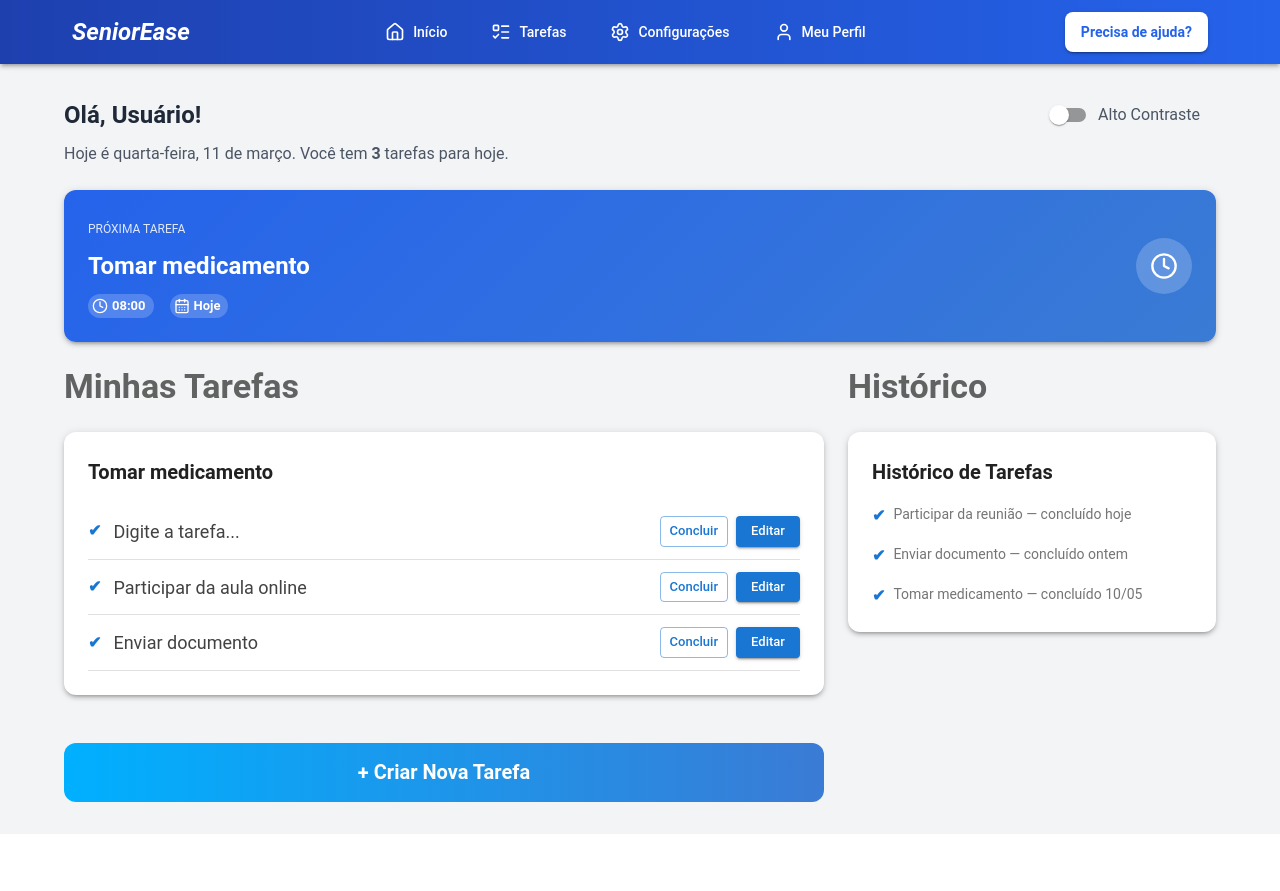
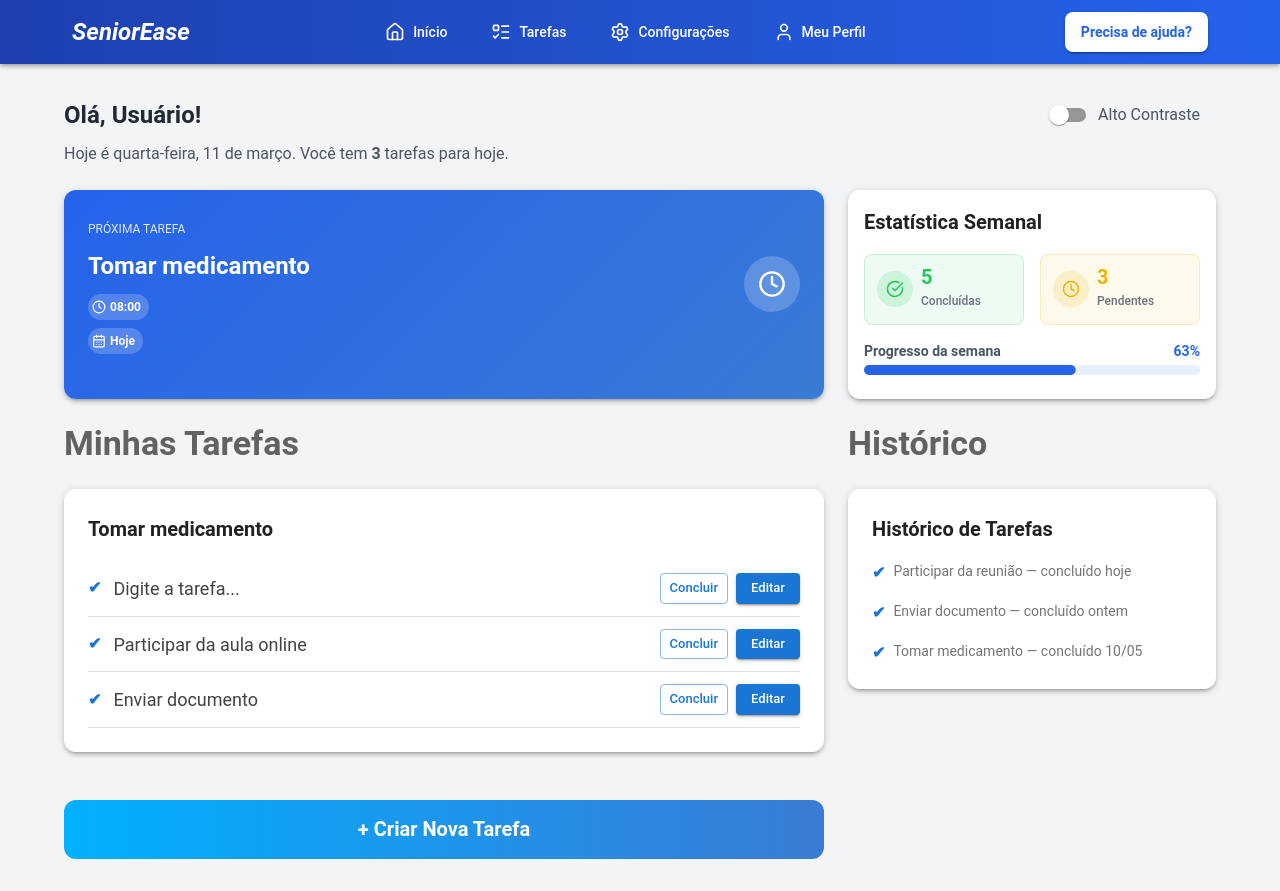
Before and after one commit to RychardAlcantara/SeniorEase, a Next.js app: page /dashboard in a window 1280 px wide. Before the commit the page ends 834 px from the top, so only its background shows below. Built offline with nearby package versions, Linux system fonts and the light colour scheme; what @mui/material-nextjs would draw is missing.

Commit message:
Adicionado card de estatística semanal

```diff
--- a/src/app/dashboard/page.tsx
+++ b/src/app/dashboard/page.tsx
@@ -5,6 +5,7 @@ import TaskList from "@/src/presentation/components/TaskList"
 import HistoryList from "@/src/presentation/components/HistoryList"
 import CreateTaskButton from "@/src/presentation/components/CreateTaskButton"
 import NextTaskCard from "@/src/presentation/components/NextTaskCard"
+import WeeklyStatsCard from "@/src/presentation/components/WeeklyStatsCard"
 import { useContraste } from "@/src/presentation/contexts/ContrasteContext"
 import { useConfig } from "@/src/presentation/contexts/ConfigContext"
 import Box from "@mui/material/Box"
@@ -64,8 +65,15 @@ function DashboardContent() {
           Hoje é {dataHoje}. Você tem <strong>{tarefasHoje}</strong> {tarefasHoje === 1 ? "tarefa" : "tarefas"} para hoje.
         </Typography>
 
-        {/* Card Próxima Tarefa */}
-        <NextTaskCard title="Tomar medicamento" time="08:00" date="Hoje" />
+        {/* Card Próxima Tarefa + Estatística Semanal */}
+        <Grid container spacing={3} sx={{ mb: 3 }}>
+          <Grid size={{ xs: 12, md: 8 }}>
+            <NextTaskCard title="Tomar medicamento" time="08:00" date="Hoje" />
+          </Grid>
+          <Grid size={{ xs: 12, md: 4 }}>
+            <WeeklyStatsCard concluidas={5} pendentes={3} />
+          </Grid>
+        </Grid>
 
         <Grid container spacing={3}>
 
--- a/src/presentation/components/NextTaskCard.tsx
+++ b/src/presentation/components/NextTaskCard.tsx
@@ -22,7 +22,7 @@ export default function NextTaskCard({ title, time, date }: NextTaskCardProps) {
 			sx={{
 				borderRadius: 3,
 				boxShadow: 3,
-				mb: 3,
+				height: "100%",
 				background: altoContraste
 					? "var(--color-hc-bg)"
 					: "linear-gradient(135deg, var(--color-primary), var(--color-primary-light))",
@@ -47,12 +47,14 @@ export default function NextTaskCard({ title, time, date }: NextTaskCardProps) {
 						<Typography variant="h5" sx={{ fontWeight: 700, mt: 0.5 }}>
 							{title}
 						</Typography>
-						<Stack direction="row" spacing={2} sx={{ mt: 1.5 }}>
+						<Stack direction="column" spacing={1} sx={{ mt: 1.5, alignItems: "flex-start" }}>
 							<Chip
-								icon={<Clock size={16} color={altoContraste ? "var(--color-hc-accent)" : "var(--color-text-white)"} />}
+								icon={<Clock size={14} color={altoContraste ? "var(--color-hc-accent)" : "var(--color-text-white)"} />}
 								label={time}
 								size="small"
 								sx={{
+									height: 26,
+									fontSize: "0.75rem",
 									bgcolor: altoContraste ? "rgba(26,235,255,0.2)" : "rgba(255,255,255,0.2)",
 									color: altoContraste ? "var(--color-hc-text)" : "var(--color-text-white)",
 									fontWeight: 600,
@@ -60,10 +62,12 @@ export default function NextTaskCard({ title, time, date }: NextTaskCardProps) {
 								}}
 							/>
 							<Chip
-								icon={<CalendarDays size={16} color={altoContraste ? "var(--color-hc-accent)" : "var(--color-text-white)"} />}
+								icon={<CalendarDays size={14} color={altoContraste ? "var(--color-hc-accent)" : "var(--color-text-white)"} />}
 								label={date}
 								size="small"
 								sx={{
+									height: 26,
+									fontSize: "0.75rem",
 									bgcolor: altoContraste ? "rgba(26,235,255,0.2)" : "rgba(255,255,255,0.2)",
 									color: altoContraste ? "var(--color-hc-text)" : "var(--color-text-white)",
 									fontWeight: 600,
--- /dev/null
+++ b/src/presentation/components/WeeklyStatsCard.tsx
@@ -0,0 +1,185 @@
+"use client";
+
+import Card from "@mui/material/Card";
+import CardContent from "@mui/material/CardContent";
+import Typography from "@mui/material/Typography";
+import Stack from "@mui/material/Stack";
+import Box from "@mui/material/Box";
+import LinearProgress from "@mui/material/LinearProgress";
+import { CheckCircle, Clock } from "lucide-react";
+import { useContraste } from "@/src/presentation/contexts/ContrasteContext";
+
+interface WeeklyStatsCardProps {
+	concluidas: number;
+	pendentes: number;
+}
+
+export default function WeeklyStatsCard({ concluidas, pendentes }: WeeklyStatsCardProps) {
+	const { altoContraste } = useContraste();
+	const hc = altoContraste;
+	const total = concluidas + pendentes;
+	const porcentagem = total > 0 ? Math.round((concluidas / total) * 100) : 0;
+
+	return (
+		<Card
+			sx={{
+				borderRadius: 3,
+				boxShadow: 3,
+				height: "100%",
+				bgcolor: hc ? "var(--color-hc-bg)" : "var(--color-bg-card)",
+				border: hc ? "2px solid var(--color-hc-accent)" : "none",
+				transition: "all 0.3s ease",
+			}}
+		>
+			<CardContent sx={{ p: 2 }}>
+				<Typography
+					variant="h6"
+					sx={{
+						fontWeight: 600,
+						mb: 2,
+						color: hc ? "var(--color-hc-text)" : "inherit",
+					}}
+				>
+					Estatística Semanal
+				</Typography>
+
+				<Stack direction="row" spacing={2} sx={{ mb: 2 }}>
+					{/* Concluídas */}
+					<Box
+						sx={{
+							flex: 1,
+							p: 1.5,
+							borderRadius: 2,
+							bgcolor: hc ? "rgba(26,235,255,0.1)" : "rgba(34,197,94,0.08)",
+							border: hc ? "1px solid var(--color-hc-accent)" : "1px solid rgba(34,197,94,0.2)",
+							display: "flex",
+							alignItems: "center",
+							gap: 1,
+						}}
+					>
+						<Box
+							sx={{
+								width: 36,
+								height: 36,
+								borderRadius: "50%",
+								bgcolor: hc ? "rgba(26,235,255,0.2)" : "rgba(34,197,94,0.15)",
+								display: "flex",
+								alignItems: "center",
+								justifyContent: "center",
+							}}
+						>
+							<CheckCircle size={18} color={hc ? "#1aebff" : "#22c55e"} />
+						</Box>
+						<Box>
+							<Typography
+								variant="h6"
+								sx={{
+									fontWeight: 700,
+									lineHeight: 1,
+									color: hc ? "var(--color-hc-accent)" : "#22c55e",
+								}}
+							>
+								{concluidas}
+							</Typography>
+							<Typography
+								variant="caption"
+								sx={{
+									color: hc ? "var(--color-hc-text)" : "var(--color-text-muted)",
+									fontWeight: 500,
+								}}
+							>
+								Concluídas
+							</Typography>
+						</Box>
+					</Box>
+
+					{/* Pendentes */}
+					<Box
+						sx={{
+							flex: 1,
+							p: 1.5,
+							borderRadius: 2,
+							bgcolor: hc ? "rgba(26,235,255,0.1)" : "rgba(234,179,8,0.08)",
+							border: hc ? "1px solid var(--color-hc-accent)" : "1px solid rgba(234,179,8,0.2)",
+							display: "flex",
+							alignItems: "center",
+							gap: 1,
+						}}
+					>
+						<Box
+							sx={{
+								width: 36,
+								height: 36,
+								borderRadius: "50%",
+								bgcolor: hc ? "rgba(26,235,255,0.2)" : "rgba(234,179,8,0.15)",
+								display: "flex",
+								alignItems: "center",
+								justifyContent: "center",
+							}}
+						>
+							<Clock size={18} color={hc ? "#1aebff" : "#eab308"} />
+						</Box>
+						<Box>
+							<Typography
+								variant="h6"
+								sx={{
+									fontWeight: 700,
+									lineHeight: 1,
+									color: hc ? "var(--color-hc-accent)" : "#eab308",
+								}}
+							>
+								{pendentes}
+							</Typography>
+							<Typography
+								variant="caption"
+								sx={{
+									color: hc ? "var(--color-hc-text)" : "var(--color-text-muted)",
+									fontWeight: 500,
+								}}
+							>
+								Pendentes
+							</Typography>
+						</Box>
+					</Box>
+				</Stack>
+
+				{/* Barra de progresso */}
+				<Box>
+					<Stack direction="row" justifyContent="space-between" sx={{ mb: 0.5 }}>
+						<Typography
+							variant="body2"
+							sx={{
+								fontWeight: 600,
+								color: hc ? "var(--color-hc-text)" : "var(--color-text-secondary)",
+							}}
+						>
+							Progresso da semana
+						</Typography>
+						<Typography
+							variant="body2"
+							sx={{
+								fontWeight: 700,
+								color: hc ? "var(--color-hc-accent)" : "var(--color-primary)",
+							}}
+						>
+							{porcentagem}%
+						</Typography>
+					</Stack>
+					<LinearProgress
+						variant="determinate"
+						value={porcentagem}
+						sx={{
+							height: 10,
+							borderRadius: 5,
+							bgcolor: hc ? "rgba(255,255,255,0.1)" : "rgba(37,99,235,0.1)",
+							"& .MuiLinearProgress-bar": {
+								borderRadius: 5,
+								bgcolor: hc ? "var(--color-hc-accent)" : "var(--color-primary)",
+							},
+						}}
+					/>
+				</Box>
+			</CardContent>
+		</Card>
+	);
+}
```
